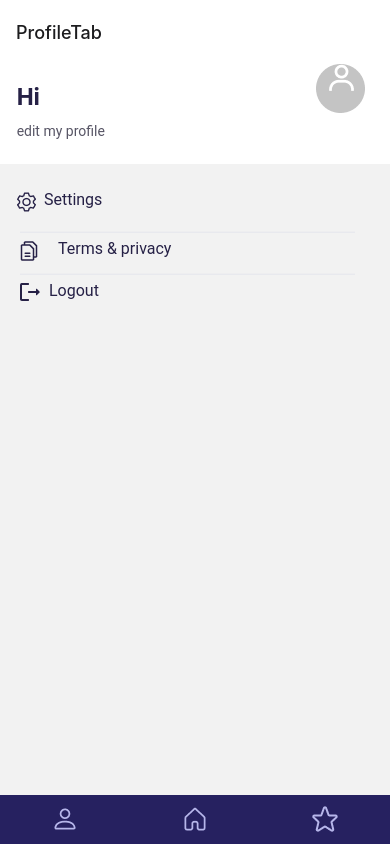
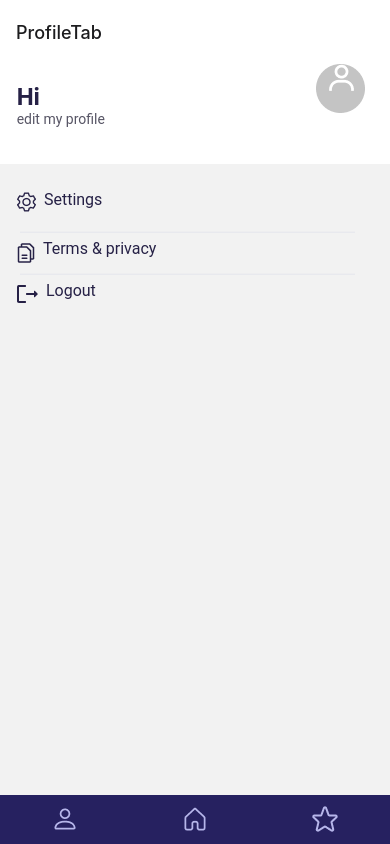
Before and after one commit to ahmadabukatish/DispatcherAhmad, a React Native app: screen /HomePage in a window 390 px wide. Built offline with nearby package versions, Linux system fonts and the light colour scheme; what @react-native-firebase/auth would draw is missing.

Commit message:
onboarding updated

```diff
--- a/App.tsx
+++ b/App.tsx
@@ -12,7 +12,7 @@ import {
 } from 'react-native';
 import Sign from './components/SignIn';
 import Sign1 from './components/SignUp';
-// import Onboarding from './components/Onboarding';
+import Onboarding from './components/Onboarding';
 import Home from './components/HomePage';
 import { NavigationContainer,DefaultTheme } from '@react-navigation/native';
 import { createNativeStackNavigator } from '@react-navigation/native-stack';
@@ -20,11 +20,8 @@ import { Provider } from 'react-redux'
 import store from './store/store'
 import SplashScreen from "react-native-splash-screen";
 
-
 export type MainStackTypes={'Onboard':undefined,'SignIn':undefined,'SignUp':undefined,'HomePage':undefined};
 const Stack = createNativeStackNavigator<MainStackTypes>();
-
-
 function App(){
   const theme = {
     ...DefaultTheme,
@@ -40,10 +37,7 @@ function App(){
 <Provider store={store}>
   <NavigationContainer theme={theme}>
     <Stack.Navigator>
-
-    {/* <Stack.Screen name={'Splash'} component={Splash1} /> */}
-    {/* <Stack.Screen name={'Onboard'} component={Onboarding} /> */}
-
+      <Stack.Screen name={'Onboard'} component={Onboarding} />
       <Stack.Screen name={'SignIn'} component={Sign} />
       <Stack.Screen name={'SignUp'} component={Sign1} />
       <Stack.Screen name={'HomePage'} component={Home} />
@@ -53,12 +47,5 @@ function App(){
   </Provider>
   );
 }
-const styles = StyleSheet.create({
-  backGround:
-  {
-    backgroundColor:"#262146",
-    height:'100%',
-    width:'100%',
-  },
-});
+
 export default App;
--- a/components/Onboarding.tsx
+++ b/components/Onboarding.tsx
@@ -13,71 +13,11 @@ import {
   Text,
   View,
   Image,
+  Dimensions,
+  Pressable,
 } from 'react-native';
 import Carousel from 'react-native-snap-carousel';
 
-const Onboarding2=()=>{
-  const navigation=useNavigation();
-  useLayoutEffect(
-    ()=>{
-      navigation.setOptions(
-        {
-          headerTitle:'Splash',
-          headerShown:false,
-        })
-    }
-  )
-  return (
-    <View>
-    <SafeAreaView style={styles.container}>
-
-
-     <Text style={{top:95,alignSelf:'center'
-    ,color:'white',fontSize:32}}>Dispatcher</Text>
-<Text style={{color:'white',top:144,left:42,width:290,fontSize:22}}>
-Search your fields of intrest and the best part..
-</Text>
-<Image source={require('../images/Rectangle2.png')}
-     style={{position:'absolute',width:363,height:366,transform: [{rotate: '6deg'}],left:-20,bottom:-80}}/>
-<Image source={require('../images/Rectangle1.png')}
-     style={{position:'absolute',width:363,height:366,bottom:-120,left:-20,transform: [{rotate: '6deg'}],}}/>
-    </SafeAreaView>
-
-    </View>
-  );
-};
-
-const Onboarding1=()=>{
-  const navigation=useNavigation();
-  useLayoutEffect(
-    ()=>{
-      navigation.setOptions(
-        {
-          headerTitle:'Splash',
-          headerShown:false,
-        })
-    }
-  )
-  return (
-    <View>
-    <SafeAreaView style={styles.container}>
-
-
-     <Text style={{top:95,alignSelf:'center'
-    ,color:'white',fontSize:32}}>Dispatcher</Text>
-<Text style={{color:'white',top:144,left:42,width:290,fontSize:22}}>
-  Welcome to Dispatcher,
-the right way to read your  news. Just open the app
-</Text>
-<Image source={require('../images/Rectangle2.png')}
-     style={{position:'absolute',width:363,height:366,transform: [{rotate: '-30deg'}],left:-20,bottom:-80}}/>
-<Image source={require('../images/Rectangle1.png')}
-     style={{position:'absolute',width:363,height:366,bottom:-120,left:-20,transform: [{rotate: '-30deg'}],}}/>
-    </SafeAreaView>
-
-    </View>
-  );
-};
 
 const styles = StyleSheet.create({
   container:
@@ -90,36 +30,38 @@ const styles = StyleSheet.create({
 
 });
 
+const Onboarding=()=>{
+  const entries=[{content:'Welcome to Dispatcher,the right way to read your  news. Just open the app'},
+  {content:'Search your fields of intrest and the best part..'},{content:'Save all your articles for later,filter, learn and explore the lates news'}];
 
-const Onboarding=()=>{
-  const carouselRef = useRef(null);
-  const entries=[{'content':'Welcome to Dispatcher,the right way to read your  news. Just open the app'}];
-  const renderItem = ({item}:any) => {
+  const { width, height } = Dimensions.get('window');
+  const navigation=useNavigation<any>();
+  const renderItem = ({item,index}:any) => {
+
     return (
      <View>
         <SafeAreaView style={styles.container}>
-      <Text style={{top:95,alignSelf:'center'
-     ,color:'white',fontSize:32}}>Dispatcher</Text>
-  <Text style={{color:'white',top:144,left:42,width:290,fontSize:22}}>
-   {item.content}
-  </Text>
+            <Text style={{marginLeft:100,top:95,color:'white',fontSize:32,fontWeight:'700',}}>Dispatcher</Text>
+              <Text style={{color:'white',top:144,left:42,width:290,fontSize:22}}>{item.content}</Text>
               <Image source={require('../images/Rectangle2.png')}
                   style={{position:'absolute',width:363,height:366,transform: [{rotate: '-30deg'}],left:-20,bottom:-80}}/>
               <Image source={require('../images/Rectangle1.png')}
                   style={{position:'absolute',width:363,height:366,bottom:-120,left:-20,transform: [{rotate: '-30deg'}],}}/>
+              <Pressable onPress={()=>{navigation.navigate('SignIn')}} style={{position:'absolute',bottom:15,}}>
+              <Text >Skip</Text>
+              </Pressable>
         </SafeAreaView>
-
      </View>
-   );
-
-
-  };
+   );}
 
 return (
   <Carousel
-    ref={carouselRef}
     data={entries}
     renderItem={renderItem}
+    sliderWidth={width}
+    itemWidth={height}
+
+
   />
 );}
 
--- a/components/Profile.tsx
+++ b/components/Profile.tsx
@@ -7,7 +7,12 @@ import {
   Image,StyleSheet,TextInput,Dimensions
 } from 'react-native';
 import { useSelector, useDispatch } from 'react-redux'
-
+const { width, height } = Dimensions.get('window');
+const guidelineBaseWidth = 375;
+const guidelineBaseHeight = 667;
+const widthScale = (size:number) => (width / guidelineBaseWidth) * size;
+const heightScale = (size:number) => (height / guidelineBaseHeight) * size;
+const moderateScale = (size:number, factor = 0.5) => size + (widthScale(size) - size) * factor;
 function Profile() {
     const navigation=useNavigation<any>();
     const dispatch = useDispatch()
@@ -25,24 +30,23 @@ function Profile() {
     )
     return (
       <View style={{ flex: 1,backgroundColor:'white', }}>
+    <View style={{flexDirection:'row'}}>
     <Text style={{
         fontFamily:'Roboto',
-        width:343,
-        height:32,
-        marginLeft:16,
-        marginTop:15,
+        marginLeft:widthScale(16),
+        marginTop:heightScale(15),
         fontWeight:'bold',
         fontSize:24,
         color:'#262146',
         lineHeight:32,}} >My profile</Text>
-          <Pressable style={styles.editProfile} onPress={()=>{
+      <Pressable style={styles.editProfile} onPress={()=>{
             navigation.navigate('Edit2');
           }}>
           <Text>Edit profile</Text>
         </Pressable>
-        <Image source={require('../images/profileBackground.png')} style={{position:'absolute',right:140,top:100,width:101,height:101,}}/>
-        <Image source={require('../images/profileIcon.png')} style={{position:'absolute',right:169,top:122,width:44,height:47}}/>
-
+    </View>
+        <Image source={require('../images/profileBackground.png')} style={{marginLeft:widthScale(139),marginTop:heightScale(60),width:101,height:101,}}/>
+        <Image source={require('../images/profileIcon.png')} style={{position:'absolute',marginLeft:widthScale(165),marginTop:heightScale(125),width:44,height:47}}/>
         <Text style={styles.name}>Name </Text>
         <View style={styles.textInputBackground}>
             <Text>{name}</Text>
@@ -57,9 +61,7 @@ function Profile() {
 
     );
   }
-  const styles = StyleSheet.create({editProfile:{
-position:'absolute',
-top:20,right:26,fontSize:12,fontWeight:700,color:'#5A5A89',backgroundColor:'#E5E5E5'
+  const styles = StyleSheet.create({editProfile:{marginLeft:widthScale(150),marginTop:heightScale(20),fontSize:12,fontWeight:'700',color:'#5A5A89',backgroundColor:'#E5E5E5'
   },
   name:
   {
@@ -67,12 +69,11 @@ top:20,right:26,fontSize:12,fontWeight:700,color:'#5A5A89',backgroundColor:'#E5E
     fontStyle: 'normal',
     fontWeight: '400',
     fontSize: 14,
-    lineHeight: 32,
+    lineHeight: heightScale(32),
     color:'#262146',
-    width:93,
-    height:28,
-    marginTop:190,
-    marginLeft:20,
+    height:heightScale(28),
+    marginLeft:widthScale(20),
+    marginTop:heightScale(20),
   },
     textInputBackground:
   {
--- a/components/SignUp.tsx
+++ b/components/SignUp.tsx
@@ -101,7 +101,9 @@ const Sign1=()=>{
           <Text style={{color:'white'}}>SIGNUP</Text>
           <Image source={require('../images/Stroke2.png')} style={{marginLeft:3,width:16,height:12}}/>
         </Pressable>
-        <Pressable style={styles.loginButtun}>
+        <Pressable style={styles.loginButtun} onPress={
+          ()=>{navigation.navigate('SignIn');}
+        }>
           <Text>LOGIN</Text>
         </Pressable>
      </View>
--- a/components/profileTabs/ProfileTab.tsx
+++ b/components/profileTabs/ProfileTab.tsx
@@ -44,8 +44,6 @@ function MyProfile() {
       <View style={{flex:1}}>
       <Text style={{
         fontFamily:'Roboto',
-        width:widthScale(343),
-        height:heightScale(32),
         marginLeft:widthScale(16),
         marginTop:heightScale(15),
         fontWeight:'bold',
@@ -60,8 +58,6 @@ function MyProfile() {
   }>
   <Text style={{
         fontFamily:'Roboto',
-        width:widthScale(343),
-        height:heightScale(19),
         fontSize:14,
         fontWeight:'400',
         marginLeft:widthScale(16),
@@ -84,7 +80,6 @@ function MyProfile() {
         <View>
               <Text style={{
             fontFamily:'Roboto',
-              width:widthScale(264),
               fontSize:16,
               color:'#262146',
               marginTop:heightScale(16),
@@ -99,20 +94,19 @@ function MyProfile() {
           navigation.navigate('Terms');
 
         }}>
-      <Image source={require('../../images/termsIcon.png')} style={{marginLeft:20,marginRight:20,marginTop:8}}/>
-
+        <Image source={require('../../images/termsIcon.png')} style={{marginLeft:widthScale(16),marginTop:heightScale(8)}}/>
+          <View>
             <Text
             style={{fontFamily:'Roboto',
-        width:264,
-        height:32,
             fontSize:16,
             color:'#262146',
+            marginLeft:widthScale(8),
             lineHeight:32,}}
-        >Terms & privacy</Text>
-
+            >Terms & privacy
+          </Text>
+         </View>
       </Pressable>
       <Image source={require('../../images/Line2.png')} style={{marginLeft:20,marginRight:20,width:335,marginTop:8}}/>
-
       <Pressable style={{flexDirection:'row'}} onPress={()=>
         {
           try{
@@ -133,21 +127,21 @@ function MyProfile() {
             }
           };
         }}>
-        <Image source={require('../../images/logoutIcon1.png')} style={{marginLeft:20,marginRight:20,marginTop:8}}/>
-        <Image source={require('../../images/logoutIcon2.png')} style={{position:'absolute',marginLeft:28,marginRight:20,marginTop:13}}/>
+        <Image source={require('../../images/logoutIcon1.png')} style={{marginLeft:widthScale(16),marginTop:heightScale(8)}}/>
+        <Image source={require('../../images/logoutIcon2.png')} style={{marginTop:heightScale(12)}}/>
+          <View>
             <Text
             style={{fontFamily:'Roboto',
-        width:264,
-        height:32,
             fontSize:16,
             color:'#262146',
-        lineHeight:32,}}
+            lineHeight:32,
+            marginLeft:widthScale(8),
+          }}
             >Logout</Text>
+        </View>
       </Pressable>
       </View>
       </View>
-
-
     );
   }
 
@@ -157,13 +151,11 @@ function MyProfile() {
   const ProfileScreen=()=>{
     return (
       <Stack1.Navigator>
-
         <Stack1.Screen name={'MainProfile'} component={MyProfile} />
         <Stack1.Screen name={'Profile'} component={Profile} />
         <Stack1.Screen name={'Edit2'} component={EditProf2} />
         <Stack1.Screen name={'Terms'} component={Terms} />
         <Stack1.Screen name={'Settings'} component={Settings} />
-
       </Stack1.Navigator>
 
     );
--- /dev/null
+++ b/declarations.d.ts
@@ -0,0 +1,6 @@
+declare module "*.svg" {
+    import React from 'react';
+    import { SvgProps } from "react-native-svg";
+    const content: React.FC<SvgProps>;
+    export default content;
+ }
--- a/package.json
+++ b/package.json
@@ -20,10 +20,13 @@
     "@types/react-native-snap-carousel": "^3.8.5",
     "react": "18.2.0",
     "react-native": "0.71.7",
+    "react-native-reanimated-carousel": "^3.3.2",
     "react-native-safe-area-context": "^4.5.2",
     "react-native-screens": "^3.20.0",
-    "react-native-snap-carousel": "^1.6.1",
+    "react-native-snap-carousel": "^3.8.4",
     "react-native-splash-screen": "^3.3.0",
+    "react-native-svg": "^13.9.0",
+    "react-native-svg-transformer": "^1.0.0",
     "react-native-vector-icons": "^9.2.0",
     "react-redux": "^8.0.5"
   },
```
Also changed, not shown: metro.config.js (+18 -16 lines), 1 other file (tests, documents, lock files or other folders). Lines whose indentation alone changed are shown as unchanged.
